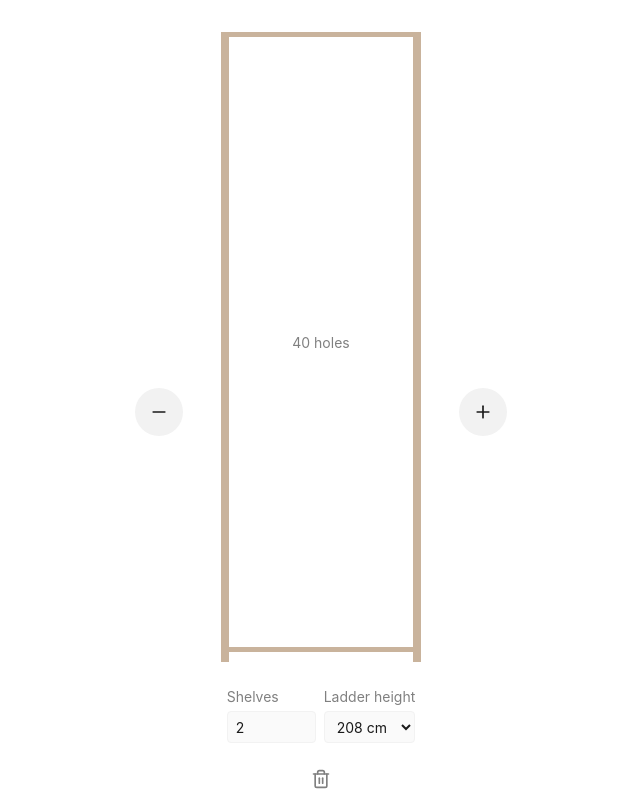
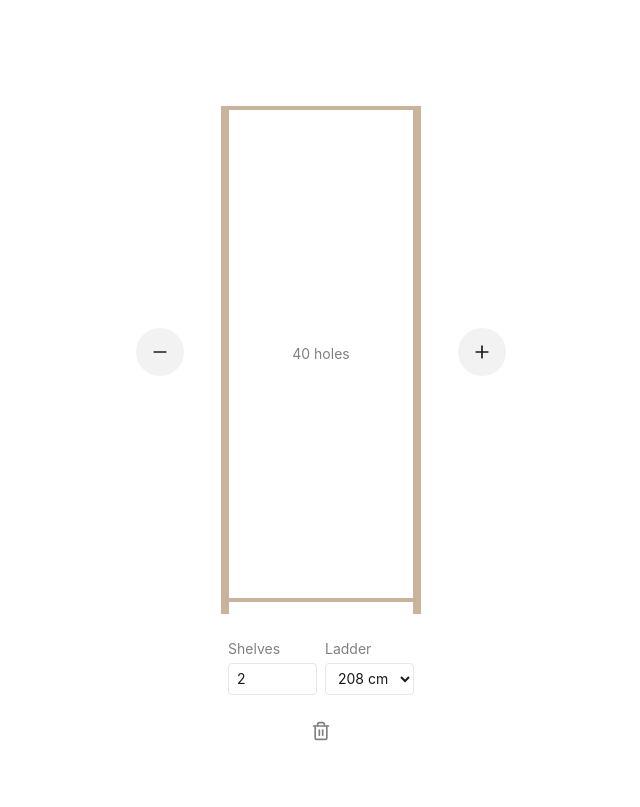
Before and after one commit to thisismatu/lundia-planner, a React (Vite) app: page / in a window 1280 px wide. Shown: the whole page, without its empty margins (319-959 px from the left). Built offline with nearby package versions, Linux system fonts and the light colour scheme; a web font is replaced by a local one.

Commit message:
Adjust styles

```diff
--- a/src/App.css
+++ b/src/App.css
@@ -2,7 +2,7 @@
   display: flex;
   align-items: flex-end;
   margin: auto;
-  padding: 2rem 1.5rem 1rem;
+  padding: 4rem 1.5rem 1rem;
 }
 
 .button {
@@ -15,7 +15,7 @@
   border-radius: 48px;
   background-color: var(--gray-3);
   transition: all 0.15s ease;
-  margin: 2rem;
+  margin: 0 2rem 9rem;
 }
 
 .button:hover {
--- a/src/Bookcase.css
+++ b/src/Bookcase.css
@@ -18,7 +18,7 @@
 }
 
 .bookcase-shelf {
-  border-top: 5px solid var(--wood);
+  border-top: 4px solid var(--wood);
   display: flex;
   align-items: center;
 }
@@ -51,8 +51,8 @@
   font: inherit;
   font-size: 0.875rem;
   color: var(--gray-12);
-  background-color: var(--gray-2);
-  border: 1px solid var(--gray-3);
+  background-color: var(--gray-1);
+  border: 1px solid var(--gray-4);
   padding: 0 0.5rem;
   border-radius: 0.25rem;
   height: 2rem;
--- a/src/Bookcase.tsx
+++ b/src/Bookcase.tsx
@@ -22,7 +22,7 @@ export const Bookcase: FC<Props> = ({ onDelete }) => {
       <div className="bookcase">
         {Array.from({ length: shelfCount }, (_, i) => {
           if (i === shelfCount - 1) {
-            return <div key={`shelf-${i}`} className="bookcase-shelf" style={{ height: 15 }}></div>;
+            return <div key={`shelf-${i}`} className="bookcase-shelf" style={{ height: 16 }}></div>;
           }
           const holeCount = Math.floor(holes / gaps) + (i === shelfCount - 2 ? remainder : 0);
           return (
@@ -30,7 +30,7 @@ export const Bookcase: FC<Props> = ({ onDelete }) => {
               key={i}
               className="bookcase-shelf"
               style={{
-                height: `${(holeCount + 1) * 15}px`,
+                height: `${(holeCount + 1) * 12}px`,
               }}
             >
               <p className="bookcase-holes">{holeCount} holes</p>
@@ -50,7 +50,7 @@ export const Bookcase: FC<Props> = ({ onDelete }) => {
           />
         </label>
         <label>
-          Ladder height
+          Ladder
           <select
             value={ladderHeight}
             onChange={(e) => {
```
